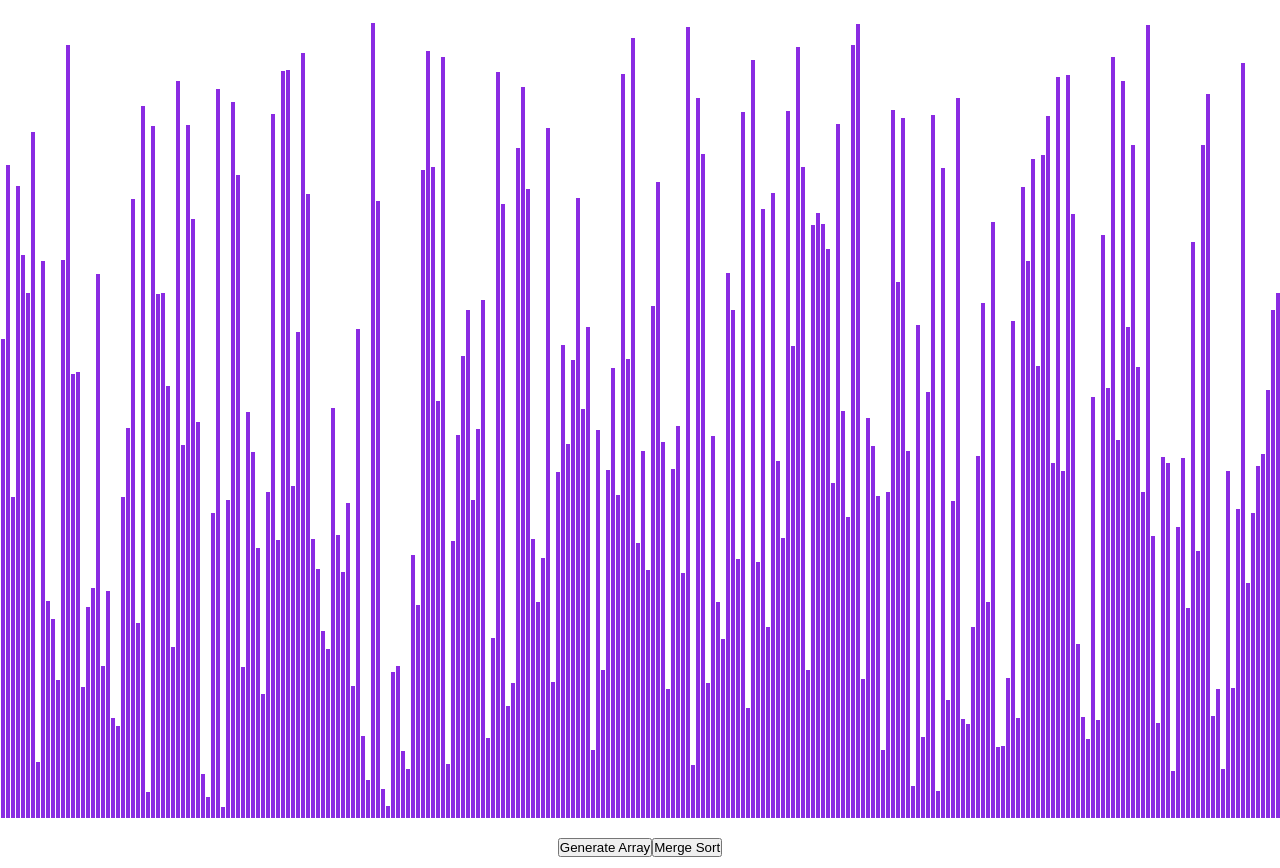
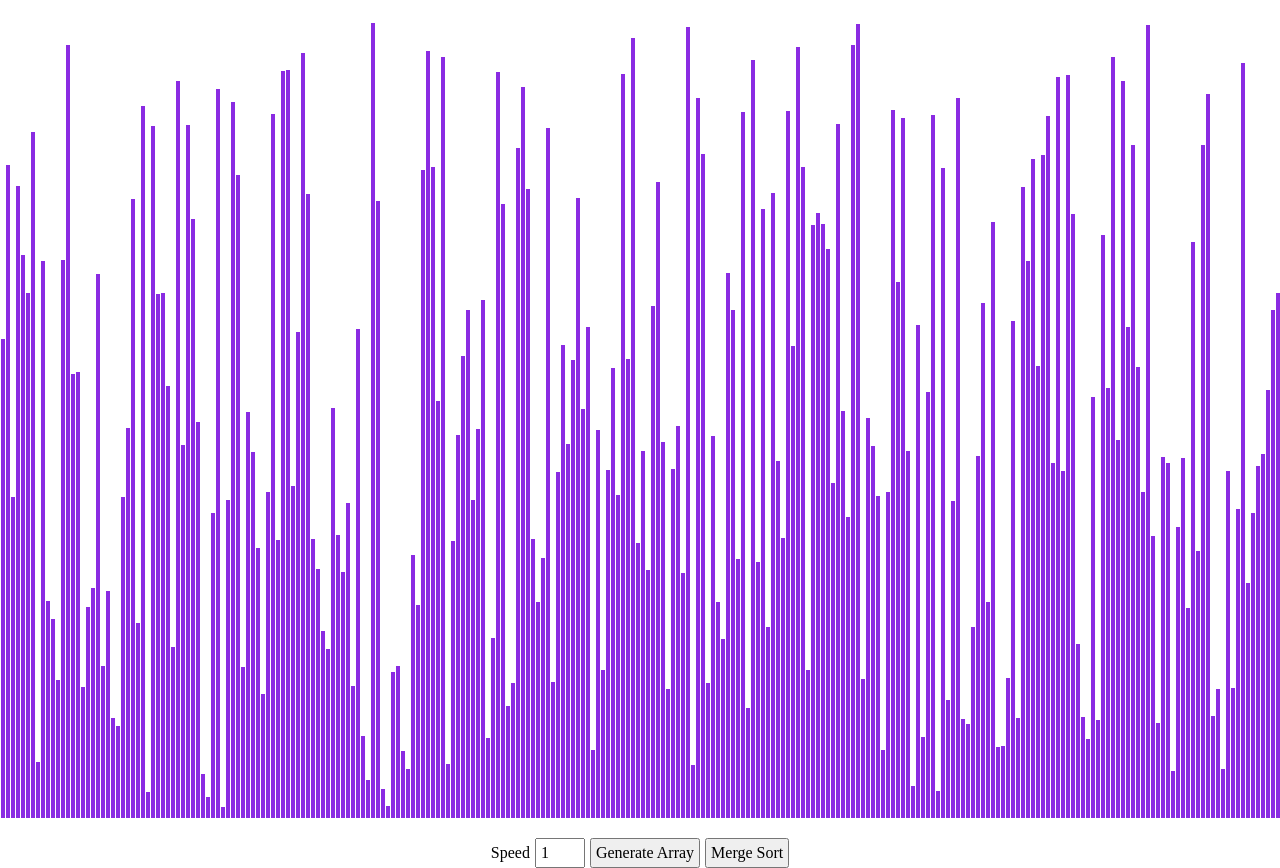
Before and after one commit to mhashemm/sorting-visualizer, a React (Create React App) app: page / in a window 1280 px wide. Shown: the top 868 px of the page. Built offline with nearby package versions, Linux system fonts and the light colour scheme.

Commit message:
first commit

```diff
--- a/src/App.css
+++ b/src/App.css
@@ -20,3 +20,16 @@
   background-color: blueviolet;
   width: 4px;
 }
+
+input {
+  width: 50px;
+}
+
+button,
+input {
+  padding: 4px;
+}
+
+.buttons > :not(:last-child) {
+  margin-right: 5px;
+}
--- a/src/Visualizer.tsx
+++ b/src/Visualizer.tsx
@@ -18,10 +18,9 @@ const generateArray = (size: number = 370, max: number = 800) => {
 const MAIN_COLOR = "blueviolet";
 const CHANGED_COLOR = "red";
 
-const SPEED = 1000;
-
 export const Visualizer: FC<VisualizerProps> = (props) => {
   const [arr, setArr] = useState(generateArray());
+  const [speed, setSpeed] = useState(1);
   const linesRef = useRef<HTMLDivElement>(null);
 
   const newArray = () => {
@@ -38,13 +37,18 @@ export const Visualizer: FC<VisualizerProps> = (props) => {
         setTimeout(() => {
           lines[lo].style.backgroundColor = color;
           lines[hi].style.backgroundColor = color;
-        }, index * SPEED);
+        }, index * speed);
       } else {
         setTimeout(() => {
           lines[lo].style.height = `${hi}px`;
-        }, index * SPEED);
+        }, index * speed);
       }
     });
+  };
+
+  const speedHandler = (e: React.ChangeEvent<HTMLInputElement>) => {
+    console.log(e.currentTarget.value);
+    setSpeed(() => (+e.currentTarget.value < 1 ? 1 : +e.currentTarget.value));
   };
 
   return (
@@ -61,6 +65,15 @@ export const Visualizer: FC<VisualizerProps> = (props) => {
         ))}
       </div>
       <div className="buttons">
+        <label htmlFor="speed">Speed</label>
+        <input
+          id="speed"
+          name="speed"
+          type="number"
+          min="1"
+          onChange={speedHandler}
+          defaultValue={speed}
+        />
         <button onClick={newArray}>Generate Array</button>
         <button onClick={mergeSortHandler}>Merge Sort</button>
       </div>
--- a/src/index.css
+++ b/src/index.css
@@ -3,3 +3,10 @@
   padding: 0;
   box-sizing: border-box;
 }
+
+button,
+input {
+  font-size: inherit;
+  font-weight: inherit;
+  font-family: inherit;
+}
```
